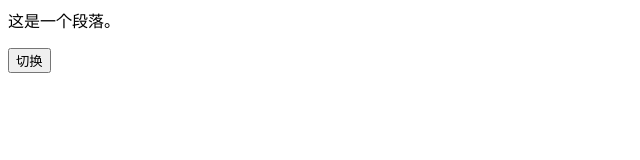
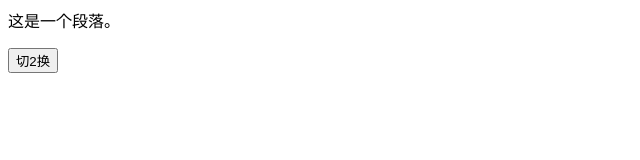
Before and after one commit to liangmanquan/liangmanquan.github.io, a plain HTML site: page ok2.html in a window 1280 px wide. Shown: the full height of the page, 0-640 px from the left. Drawn offline with Linux system fonts and the light colour scheme.

Commit message:
Update ok2.html

```diff
--- a/ok2.html
+++ b/ok2.html
@@ -11,6 +11,6 @@ $(document).ready(function(){
 </head>
 <body>
 <p>这是一个段落。</p>
-<button>切换</button>
+<button>切2换</button>
 </body>
 </html>
```
